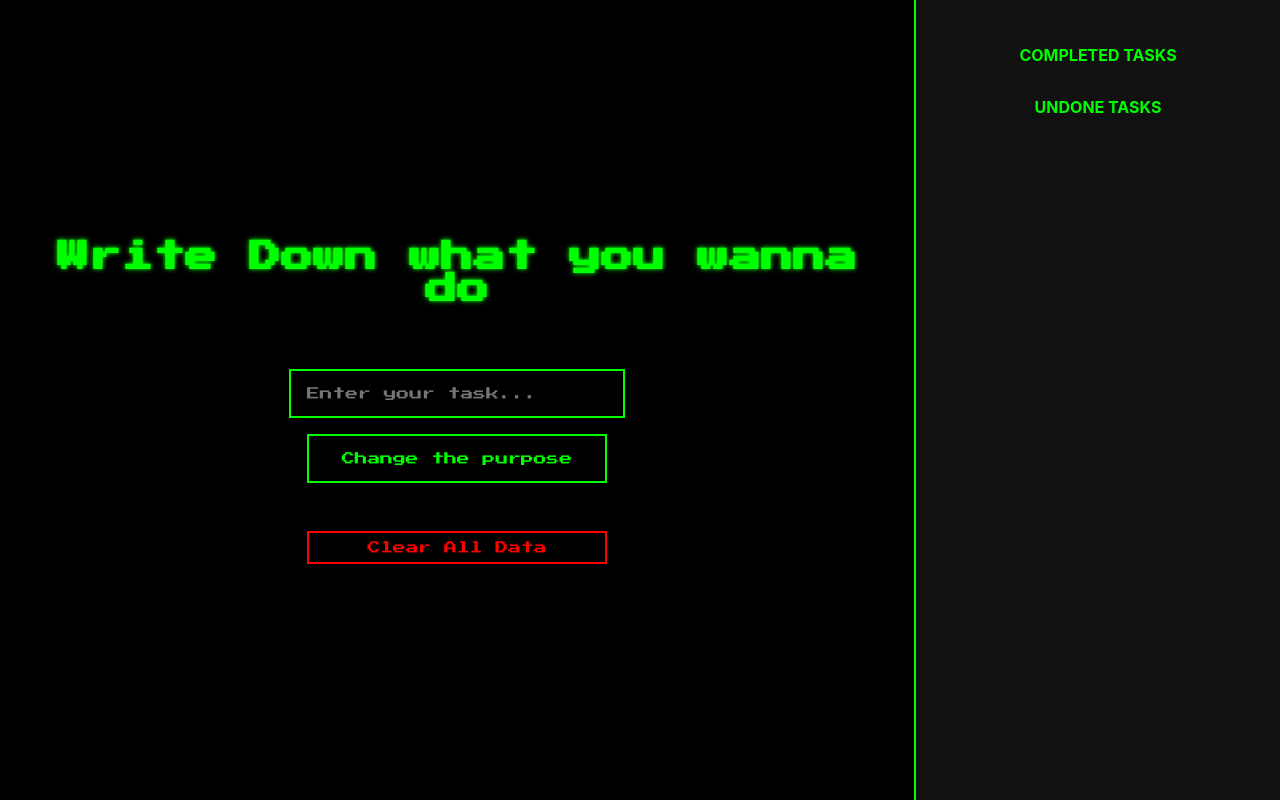
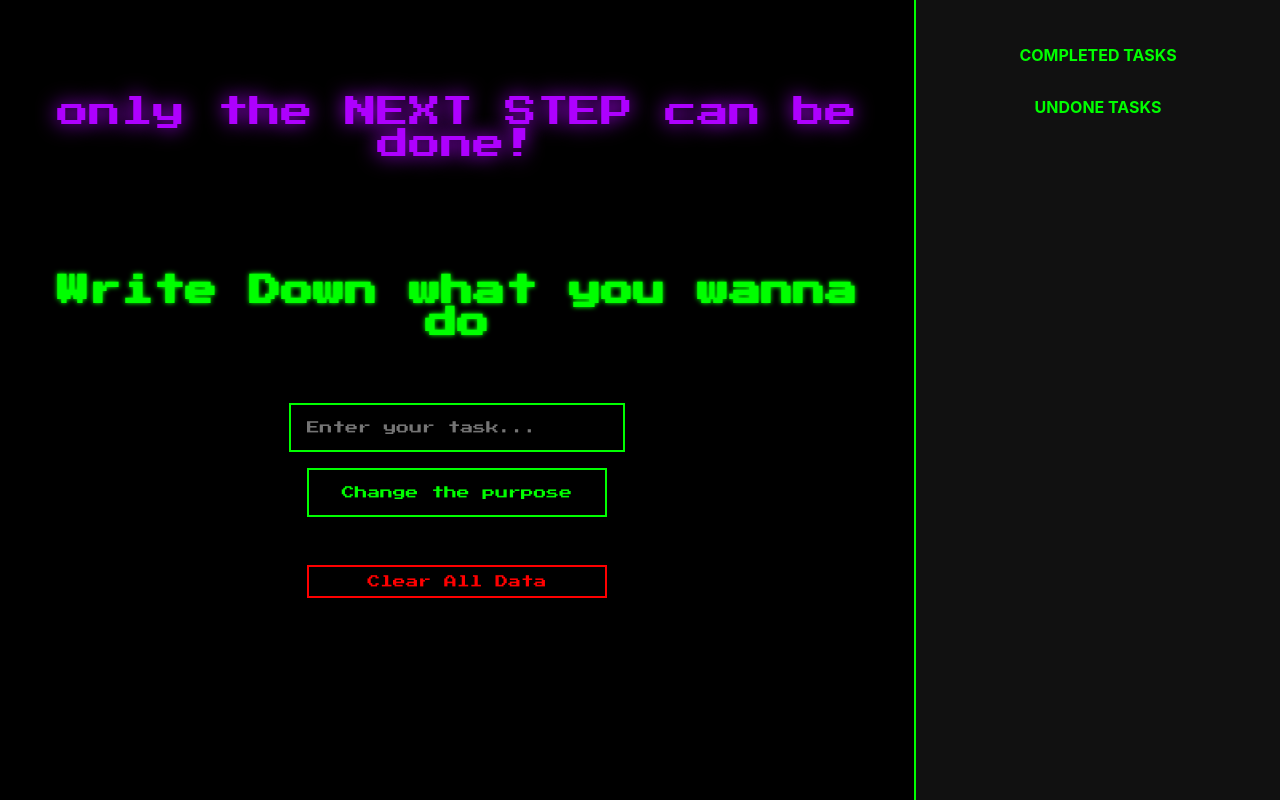
Before and after one commit to Javadyakuza/next-step, a React (Create React App) app: page / in a window 1280 px wide. Built offline with nearby package versions, Linux system fonts and the light colour scheme.

Commit message:
feat(NextStep): Add glowing note as title

```diff
--- a/src/components/NextStep.jsx
+++ b/src/components/NextStep.jsx
@@ -168,6 +168,7 @@ const NextStep = () => {
   return (
     <div className="retro-layout">
     <div className="retro-container">
+      <span className="note">only the  NEXT STEP can be done!</span>
       <h1 className="retro-title">
         <span className="system-order">{systemOrder}</span>
         <br /><br />
--- a/src/styles/NextStep.css
+++ b/src/styles/NextStep.css
@@ -16,6 +16,22 @@
   justify-content: center;
   padding: 2rem;
   text-shadow: 0 0 5px #0f0;
+  padding-top: 100px;
+}
+.note {
+  color: rgb(174, 0, 255);
+  text-shadow: 0 0 20px rgb(174, 0, 255);
+  position: fixed;
+  top: 3em;
+  font-size: 2rem;
+  margin-bottom: 2rem;
+  animation: glitch 1s infinite;
+  text-align: center;
+  word-break: break-word;
+  font-family: "Press Start 2P", cursive;
+  z-index: 1000;
+  width: 80%;
+  max-width: 800px;
 }
 
 .retro-title {
@@ -151,6 +167,7 @@
   }
 }
 
+
 @keyframes flicker {
   0%,
   19.999%,
```
Also changed, not shown: 1 other file (tests, documents, lock files or other folders). Lines whose indentation alone changed are shown as unchanged.
